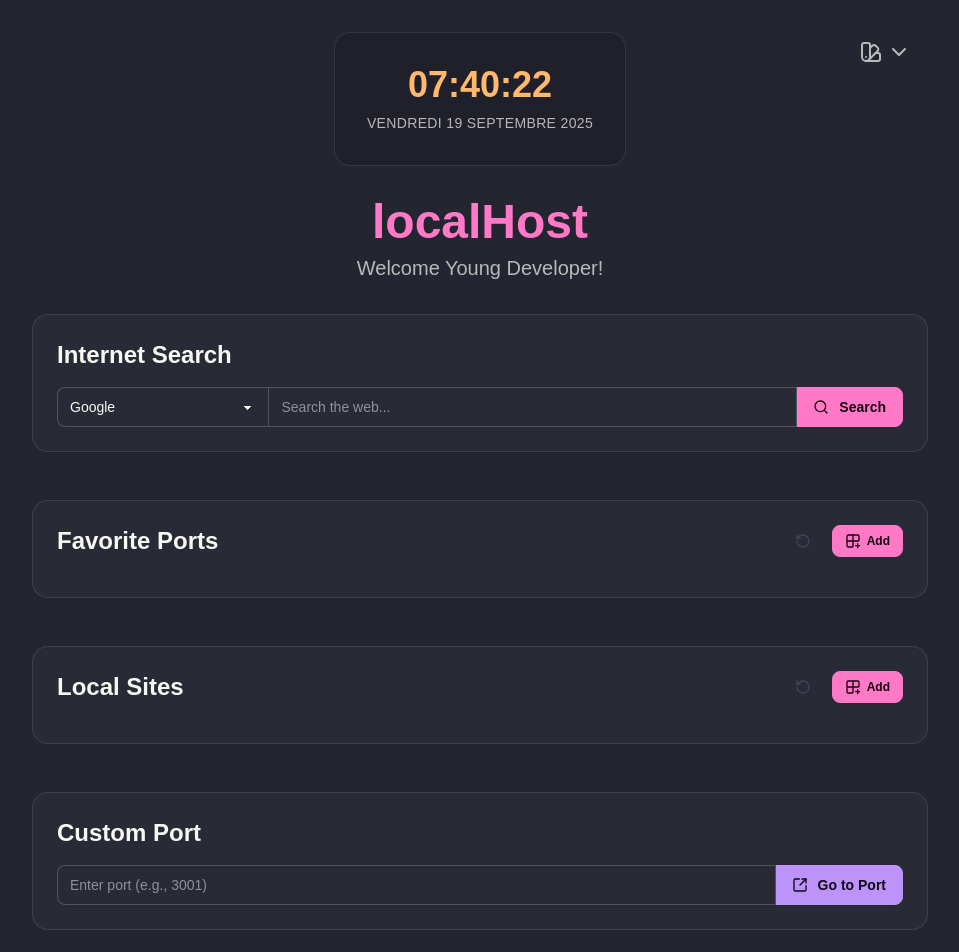
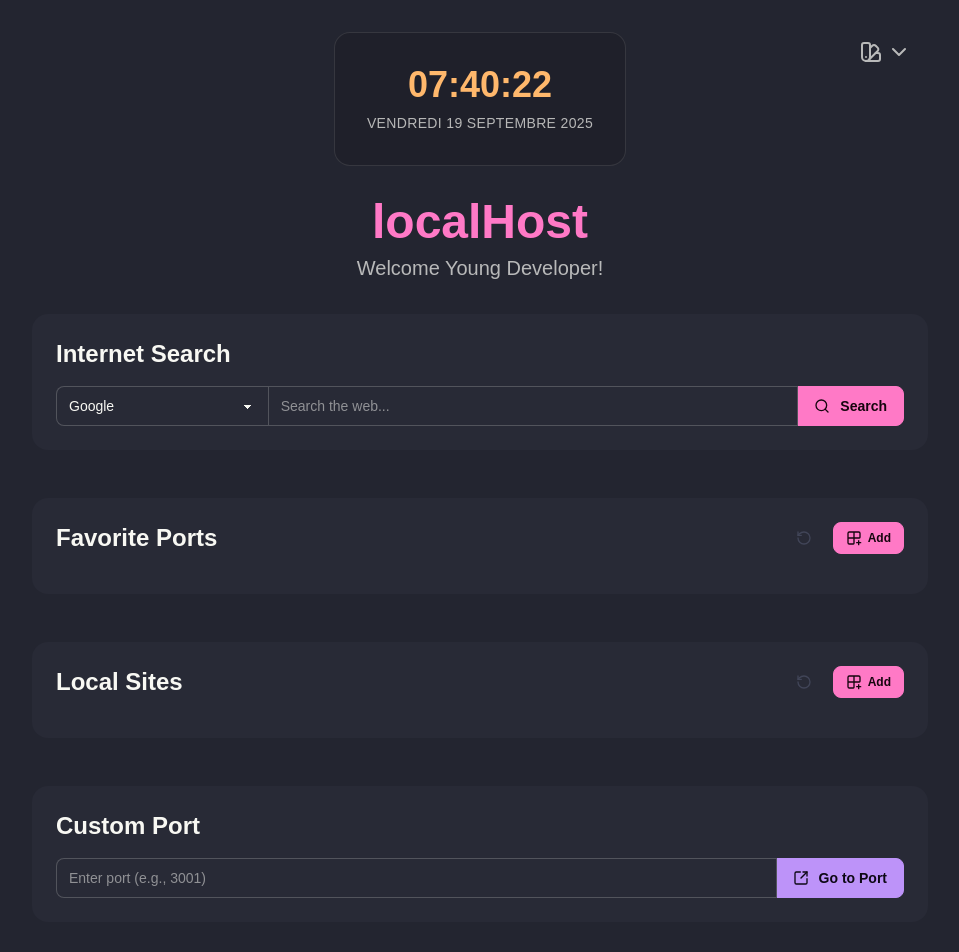
Before and after one commit to sibylassana95/localhost, a React (Vite) app: page / in a window 1280 px wide. Shown: the top 952 px of the page, without its empty margins (160-1119 px from the left). Built offline with nearby package versions, Linux system fonts and the light colour scheme.

Commit message:
style: remove unnecessary border from section elements in CustomPortSection, FavoritePorts, LocalSites, and SearchSection components

```diff
--- a/src/components/CustomPortSection.tsx
+++ b/src/components/CustomPortSection.tsx
@@ -27,7 +27,7 @@ const CustomPortSection: React.FC = () => {
   };
 
   return (
-    <section className="bg-base-100 p-6 rounded-box border border-base-content/10">
+    <section className="bg-base-100 p-6 rounded-box ">
       <h2 className="text-2xl font-bold mb-4">Custom Port</h2>
       <div className="join w-full">
         <input
--- a/src/components/FavoritePorts.tsx
+++ b/src/components/FavoritePorts.tsx
@@ -55,7 +55,7 @@ const FavoritePorts: React.FC<FavoritePortsProps> = ({
   onRestoreDefaults,
 }) => {
   return (
-    <section className="bg-base-100 p-6 rounded-box border border-base-content/10">
+    <section className="bg-base-100 p-6 rounded-box ">
       <div className="flex justify-between items-center mb-4">
         <h2 className="text-2xl font-bold">Favorite Ports</h2>
         <div className="flex gap-2">
--- a/src/components/LocalSites.tsx
+++ b/src/components/LocalSites.tsx
@@ -47,7 +47,7 @@ const LocalSites: React.FC<LocalSitesProps> = ({
   onRestoreDefaults,
 }) => {
   return (
-    <section className="bg-base-100 p-6 rounded-box border border-base-content/10">
+    <section className="bg-base-100 p-6 rounded-box ">
       <div className="flex justify-between items-center mb-4">
         <h2 className="text-2xl font-bold">Local Sites</h2>
         <div className="flex gap-2">
--- a/src/components/SearchSection.tsx
+++ b/src/components/SearchSection.tsx
@@ -28,7 +28,7 @@ const SearchSection: React.FC = () => {
   };
 
   return (
-    <section className="bg-base-100 p-6 rounded-box border border-base-content/10">
+    <section className="bg-base-100 p-6 rounded-box ">
       <h2 className="text-2xl font-bold mb-4">Internet Search</h2>
       <div className="join w-full">
         <select
```
